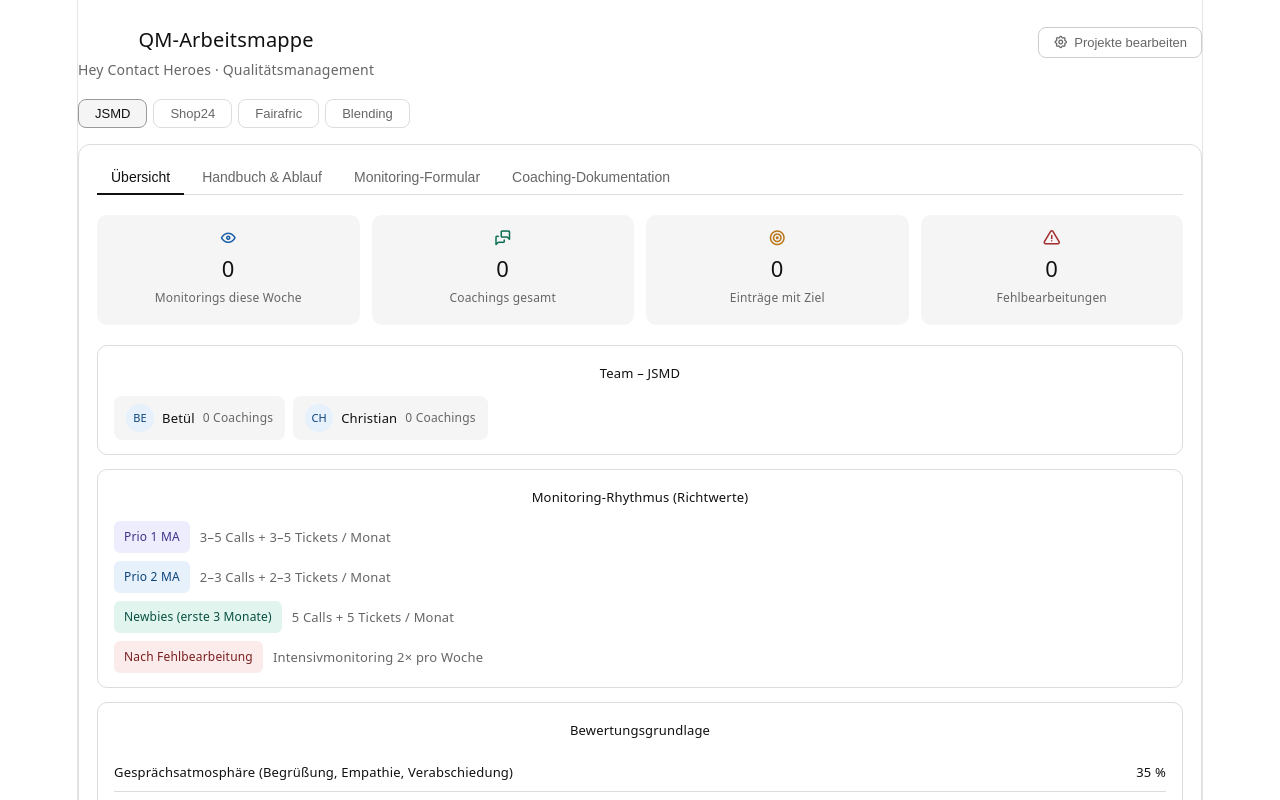
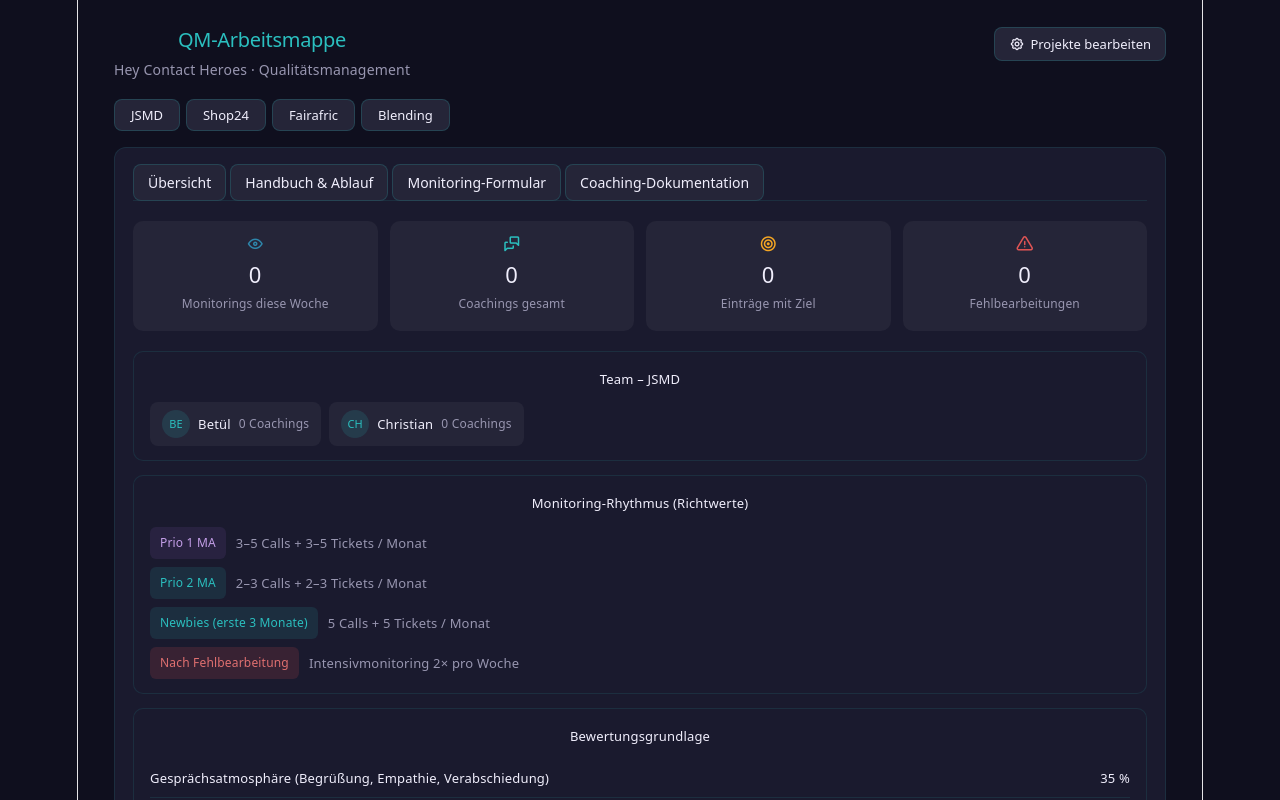
Before and after one commit to stefanie-pixel/vitejs-vite-lcuhdvfy, a React (Vite) app: page / in a window 1280 px wide. Shown: the top 800 px of the page. Built offline with nearby package versions, Linux system fonts and the light colour scheme.

Commit message:
Update App.tsx

```diff
--- a/src/App.tsx
+++ b/src/App.tsx
@@ -1,5 +1,72 @@
 // @ts-nocheck
 import { useState, useEffect } from "react";
+
+const DARK_THEME = `
+  :root {
+    --color-background-primary: #1a1a2e;
+    --color-background-secondary: #252538;
+    --color-background-tertiary: #0f0f1e;
+    --color-text-primary: #f0eefc;
+    --color-text-secondary: #9896b0;
+    --color-text-tertiary: #6a6880;
+    --color-border-tertiary: rgba(43,191,191,0.12);
+    --color-border-secondary: rgba(43,191,191,0.22);
+    --color-border-primary: rgba(43,191,191,0.35);
+    --hch-teal: #2BBFBF;
+    --hch-orange: #F5A623;
+    --hch-purple: #7B4FA6;
+    --hch-blue: #2E86AB;
+    --hch-dark: #4A4A4A;
+    --font-sans: system-ui, -apple-system, sans-serif;
+  }
+  body {
+    background: #0f0f1e;
+    color: #f0eefc;
+    margin: 0;
+    font-family: system-ui, -apple-system, sans-serif;
+  }
+  input, select, textarea {
+    background: #252538 !important;
+    color: #f0eefc !important;
+    border: 0.5px solid rgba(43,191,191,0.2) !important;
+    border-radius: 8px;
+    padding: 8px 12px;
+    font-family: system-ui, -apple-system, sans-serif;
+    outline: none;
+  }
+  input:focus, select:focus, textarea:focus {
+    border-color: #2BBFBF !important;
+    box-shadow: 0 0 0 2px rgba(43,191,191,0.15) !important;
+  }
+  button {
+    background: #252538 !important;
+    color: #f0eefc !important;
+    border: 0.5px solid rgba(43,191,191,0.2) !important;
+    border-radius: 8px;
+    padding: 8px 14px;
+    cursor: pointer;
+    font-family: system-ui, -apple-system, sans-serif;
+    transition: all 0.15s ease;
+  }
+  button:hover { border-color: #2BBFBF !important; color: #2BBFBF !important; }
+  input::placeholder, textarea::placeholder { color: #6a6880 !important; }
+  select option { background: #252538; color: #f0eefc; }
+  * { box-sizing: border-box; }
+  ::-webkit-scrollbar { width: 6px; }
+  ::-webkit-scrollbar-track { background: #0f0f1e; }
+  ::-webkit-scrollbar-thumb { background: #2BBFBF; border-radius: 3px; }
+`;
+
+function InjectTheme() {
+  useEffect(() => {
+    const style = document.createElement("style");
+    style.id = "qm-dark-theme";
+    style.textContent = DARK_THEME;
+    if (!document.getElementById("qm-dark-theme")) document.head.appendChild(style);
+    return () => { const el = document.getElementById("qm-dark-theme"); if (el) el.remove(); };
+  }, []);
+  return null;
+}
 
 const STORAGE_KEY = "qm_arbeitsmappe_v2";
 
@@ -61,7 +128,7 @@ function downloadCSV(filename, rows) {
 }
 
 function Badge({ color, children }) {
-  const colors = { purple: { bg: "#EEEDFE", text: "#3C3489" }, blue: { bg: "#E6F1FB", text: "#0C447C" }, teal: { bg: "#E1F5EE", text: "#085041" }, amber: { bg: "#FAEEDA", text: "#633806" }, coral: { bg: "#FAECE7", text: "#712B13" }, green: { bg: "#EAF3DE", text: "#27500A" }, red: { bg: "#FCEBEB", text: "#791F1F" }, gray: { bg: "#F1EFE8", text: "#444441" } };
+  const colors = { purple: { bg: "rgba(123,79,166,0.15)", text: "#c49fe8" }, blue: { bg: "rgba(43,191,191,0.12)", text: "#2BBFBF" }, teal: { bg: "rgba(43,191,191,0.12)", text: "#2BBFBF" }, amber: { bg: "rgba(245,166,35,0.15)", text: "#F5A623" }, coral: { bg: "rgba(224,85,85,0.15)", text: "#e07070" }, green: { bg: "rgba(43,191,140,0.15)", text: "#2bbf8c" }, red: { bg: "rgba(224,85,85,0.15)", text: "#e07070" }, gray: { bg: "rgba(255,255,255,0.07)", text: "#9896b0" } };
   const c = colors[color] || colors.gray;
   return <span style={{ background: c.bg, color: c.text, fontSize: 12, fontWeight: 500, padding: "3px 10px", borderRadius: 6, whiteSpace: "nowrap" }}>{children}</span>;
 }
@@ -70,7 +137,7 @@ function TabBar({ tabs, active, onChange }) {
   return (
     <div style={{ display: "flex", gap: 4, borderBottom: "0.5px solid var(--color-border-tertiary, #ddd)", marginBottom: 20 }}>
       {tabs.map((t) => (
-        <button key={t.key} onClick={() => onChange(t.key)} style={{ background: "none", border: "none", cursor: "pointer", padding: "8px 14px", fontSize: 14, fontWeight: active === t.key ? 500 : 400, color: active === t.key ? "var(--color-text-primary, #111)" : "var(--color-text-secondary, #666)", borderBottom: active === t.key ? "2px solid var(--color-text-primary, #111)" : "2px solid transparent", marginBottom: -1 }}>
+        <button key={t.key} onClick={() => onChange(t.key)} style={{ background: "none", border: "none", cursor: "pointer", padding: "8px 14px", fontSize: 14, fontWeight: active === t.key ? 500 : 400, color: active === t.key ? "#2BBFBF" : "var(--color-text-secondary, #9896b0)", borderBottom: active === t.key ? "2px solid #2BBFBF" : "2px solid transparent", marginBottom: -1 }}>
           {t.label}
         </button>
       ))}
@@ -109,7 +176,7 @@ function SettingsPanel({ projects, setProjects, onClose }) {
                   <span style={{ fontSize: 12, color: "var(--color-text-secondary, #666)", marginLeft: 10 }}>{p.qms.length} QMs · {p.topics.length} Themen</span>
                 </div>
                 <button onClick={() => setEditingProject(p.id)} style={{ padding: "4px 12px", fontSize: 12, cursor: "pointer", borderRadius: 6, border: "0.5px solid var(--color-border-tertiary, #ddd)", background: "var(--color-background-primary, #fff)", color: "var(--color-text-secondary, #666)" }}><i className="ti ti-edit" style={{ fontSize: 13, marginRight: 4 }} aria-hidden="true" />Bearbeiten</button>
-                <button onClick={() => deleteProject(p.id)} style={{ padding: "4px 8px", fontSize: 12, cursor: "pointer", borderRadius: 6, border: "0.5px solid var(--color-border-tertiary, #ddd)", background: "var(--color-background-primary, #fff)", color: "#A32D2D" }} aria-label="löschen"><i className="ti ti-trash" style={{ fontSize: 13 }} aria-hidden="true" /></button>
+                <button onClick={() => deleteProject(p.id)} style={{ padding: "4px 8px", fontSize: 12, cursor: "pointer", borderRadius: 6, border: "0.5px solid var(--color-border-tertiary, #ddd)", background: "var(--color-background-primary, #fff)", color: "#e05555" }} aria-label="löschen"><i className="ti ti-trash" style={{ fontSize: 13 }} aria-hidden="true" /></button>
               </div>
             ))}
           </div>
@@ -124,7 +191,7 @@ function SettingsPanel({ projects, setProjects, onClose }) {
           <div style={{ marginBottom: 14 }}><label style={{ fontSize: 12, color: "var(--color-text-secondary, #666)", display: "block", marginBottom: 4 }}>Projektname</label><input value={ep.name} onChange={(e) => updateProject(ep.id, { name: e.target.value })} style={{ width: "100%", boxSizing: "border-box" }} /></div>
           <div style={{ marginBottom: 16 }}>
             <p style={{ fontSize: 13, fontWeight: 500, marginBottom: 8, color: "var(--color-text-primary, #111)" }}>QMs / Coaches</p>
-            <div style={{ display: "flex", flexWrap: "wrap", gap: 6, marginBottom: 8 }}>{ep.qms.map((q) => (<span key={q} style={{ display: "flex", alignItems: "center", gap: 4, background: "#E6F1FB", color: "#0C447C", fontSize: 13, padding: "4px 10px", borderRadius: 6 }}>{q}<button onClick={() => removeQM(ep.id, q)} style={{ background: "none", border: "none", cursor: "pointer", padding: 0, lineHeight: 1, color: "#185FA5" }} aria-label="entfernen"><i className="ti ti-x" style={{ fontSize: 11 }} aria-hidden="true" /></button></span>))}</div>
+            <div style={{ display: "flex", flexWrap: "wrap", gap: 6, marginBottom: 8 }}>{ep.qms.map((q) => (<span key={q} style={{ display: "flex", alignItems: "center", gap: 4, background: "#E6F1FB", color: "#0C447C", fontSize: 13, padding: "4px 10px", borderRadius: 6 }}>{q}<button onClick={() => removeQM(ep.id, q)} style={{ background: "none", border: "none", cursor: "pointer", padding: 0, lineHeight: 1, color: "#2E86AB" }} aria-label="entfernen"><i className="ti ti-x" style={{ fontSize: 11 }} aria-hidden="true" /></button></span>))}</div>
             <div style={{ display: "flex", gap: 8 }}><input value={newQM} onChange={(e) => setNewQM(e.target.value)} onKeyDown={(e) => e.key === "Enter" && addQM(ep.id)} placeholder="QM-Name..." style={{ flex: 1 }} /><button onClick={() => addQM(ep.id)} style={{ padding: "0 14px", cursor: "pointer", fontSize: 13 }}>Hinzufügen</button></div>
           </div>
           <div>
@@ -145,8 +212,8 @@ function HandbookSection({ handbook, setHandbook }) {
   const [newStep, setNewStep] = useState("");
   const [newPhaseName, setNewPhaseName] = useState("");
 
-  const colorMap = { purple: "#534AB7", blue: "#185FA5", teal: "#0F6E56", amber: "#BA7517", coral: "#993C1D", green: "#3B6D11", gray: "#5F5E5A" };
-  const bgMap = { purple: "#EEEDFE", blue: "#E6F1FB", teal: "#E1F5EE", amber: "#FAEEDA", coral: "#FAECE7", green: "#EAF3DE", gray: "#F1EFE8" };
+  const colorMap = { purple: "#534AB7", blue: "#2E86AB", teal: "#2BBFBF", amber: "#F5A623", coral: "#993C1D", green: "#3B6D11", gray: "#5F5E5A" };
+  const bgMap = { purple: "rgba(123,79,166,0.15)", blue: "rgba(46,134,171,0.15)", teal: "rgba(43,191,191,0.15)", amber: "rgba(245,166,35,0.15)", coral: "rgba(224,85,85,0.15)", green: "rgba(43,191,140,0.15)", gray: "rgba(255,255,255,0.07)" };
 
   const updatePhase = (id, patch) => setHandbook(handbook.map((h) => h.id === id ? { ...h, ...patch } : h));
   const deletePhase = (id) => setHandbook(handbook.filter((h) => h.id !== id));
@@ -191,7 +258,7 @@ function HandbookSection({ handbook, setHandbook }) {
                     <select value={s.icon} onChange={(e) => updatePhase(s.id, { icon: e.target.value })} style={{ fontSize: 11, padding: "2px 4px", borderRadius: 6, border: "0.5px solid var(--color-border-tertiary, #ddd)" }}>
                       {PHASE_ICONS.map((ic) => <option key={ic} value={ic}>{ic.replace("ti-", "")}</option>)}
                     </select>
-                    <button onClick={() => deletePhase(s.id)} style={{ padding: "4px 8px", fontSize: 12, cursor: "pointer", borderRadius: 6, border: "0.5px solid var(--color-border-tertiary, #ddd)", background: "var(--color-background-primary, #fff)", color: "#A32D2D" }} aria-label="Phase löschen"><i className="ti ti-trash" style={{ fontSize: 12 }} aria-hidden="true" /></button>
+                    <button onClick={() => deletePhase(s.id)} style={{ padding: "4px 8px", fontSize: 12, cursor: "pointer", borderRadius: 6, border: "0.5px solid var(--color-border-tertiary, #ddd)", background: "var(--color-background-primary, #fff)", color: "#e05555" }} aria-label="Phase löschen"><i className="ti ti-trash" style={{ fontSize: 12 }} aria-hidden="true" /></button>
                   </div>
                 )}
               </div>
@@ -203,7 +270,7 @@ function HandbookSection({ handbook, setHandbook }) {
                         {editMode ? (
                           <>
                             <input value={step} onChange={(e) => editStep(s.id, j, e.target.value)} style={{ flex: 1, fontSize: 13 }} />
-                            <button onClick={() => removeStep(s.id, j)} style={{ background: "none", border: "none", cursor: "pointer", padding: 2, color: "#A32D2D", flexShrink: 0 }} aria-label="Schritt löschen"><i className="ti ti-trash" style={{ fontSize: 13 }} aria-hidden="true" /></button>
+                            <button onClick={() => removeStep(s.id, j)} style={{ background: "none", border: "none", cursor: "pointer", padding: 2, color: "#e05555", flexShrink: 0 }} aria-label="Schritt löschen"><i className="ti ti-trash" style={{ fontSize: 13 }} aria-hidden="true" /></button>
                           </>
                         ) : step}
                       </li>
@@ -312,7 +379,7 @@ function MonitoringForm({ saved, setSaved, projects }) {
           <textarea value={notes} onChange={(e) => setNotes(e.target.value)} placeholder="Bemerkungen / Notizen..." rows={4} style={{ width: "100%", marginTop: 12, fontSize: 13, boxSizing: "border-box" }} />
         </div>
       </div>
-      <div style={{ display: "flex", justifyContent: "flex-end", marginTop: 12 }}><button onClick={saveEntry} style={{ padding: "8px 20px", fontSize: 14 }}><i className="ti ti-device-floppy" style={{ marginRight: 6 }} aria-hidden="true" />Monitoring speichern</button></div>
+      <div style={{ display: "flex", justifyContent: "flex-end", marginTop: 12 }}><button onClick={saveEntry} style={{ padding: "8px 20px", fontSize: 14, background: "rgba(43,191,191,0.15) !important", borderColor: "#2BBFBF !important", color: "#2BBFBF !important" }}><i className="ti ti-device-floppy" style={{ marginRight: 6 }} aria-hidden="true" />Monitoring speichern</button></div>
       {saved.length > 0 && (
         <div style={{ marginTop: 20 }}>
           <div style={{ display: "flex", alignItems: "center", justifyContent: "space-between", marginBottom: 10 }}>
@@ -331,7 +398,7 @@ function MonitoringForm({ saved, setSaved, projects }) {
                 <div style={{ display: "flex", alignItems: "center", gap: 8 }}>
                   {s.callPct !== null && s.callPct !== undefined && <Badge color={s.callPct >= 90 ? "green" : s.callPct >= 75 ? "amber" : "red"}>{s.callPct} %</Badge>}
                   {s.ticketPct !== null && s.ticketPct !== undefined && <Badge color={s.ticketPct >= 90 ? "green" : s.ticketPct >= 75 ? "amber" : "red"}>T: {s.ticketPct} %</Badge>}
-                  <button onClick={() => setSaved(saved.filter((x) => x.id !== s.id))} style={{ background: "none", border: "none", cursor: "pointer", padding: 2, color: "#A32D2D" }} aria-label="löschen"><i className="ti ti-trash" style={{ fontSize: 13 }} aria-hidden="true" /></button>
+                  <button onClick={() => setSaved(saved.filter((x) => x.id !== s.id))} style={{ background: "none", border: "none", cursor: "pointer", padding: 2, color: "#e05555" }} aria-label="löschen"><i className="ti ti-trash" style={{ fontSize: 13 }} aria-hidden="true" /></button>
                 </div>
               </div>
             ))}
@@ -378,7 +445,7 @@ function CoachingDoc({ project, entries, setEntries, projects }) {
         <div><label style={{ fontSize: 12, color: "var(--color-text-secondary, #666)", display: "block", marginBottom: 4 }}>Ziel / Anmerkung</label><select value={form.goal} onChange={(e) => update("goal", e.target.value)} style={{ width: "100%" }}><option value="">– Ziel wählen –</option>{GOALS_LIBRARY.map((g) => <option key={g}>{g}</option>)}</select></div>
       </div>
       <div style={{ marginBottom: 10 }}><label style={{ fontSize: 12, color: "var(--color-text-secondary, #666)", display: "block", marginBottom: 4 }}>Dokumentation</label><textarea value={form.doc} onChange={(e) => update("doc", e.target.value)} rows={3} placeholder="z.B. Call ID 2460398 – Servicefragen nicht gestellt" style={{ width: "100%", fontSize: 13, boxSizing: "border-box" }} /></div>
-      <div style={{ display: "flex", justifyContent: "flex-end" }}><button onClick={save} style={{ padding: "8px 20px", fontSize: 14 }}><i className="ti ti-plus" style={{ marginRight: 6 }} aria-hidden="true" />Eintrag hinzufügen</button></div>
+      <div style={{ display: "flex", justifyContent: "flex-end" }}><button onClick={save} style={{ padding: "8px 20px", fontSize: 14, background: "rgba(43,191,191,0.15) !important", borderColor: "#2BBFBF !important", color: "#2BBFBF !important" }}><i className="ti ti-plus" style={{ marginRight: 6 }} aria-hidden="true" />Eintrag hinzufügen</button></div>
       {entries.length > 0 && (
         <div style={{ marginTop: 20 }}>
           <div style={{ display: "flex", alignItems: "center", justifyContent: "space-between", marginBottom: 10 }}>
@@ -394,10 +461,10 @@ function CoachingDoc({ project, entries, setEntries, projects }) {
                   {e.coach && <span style={{ fontSize: 12, color: "var(--color-text-secondary, #666)" }}>· {e.coach}</span>}
                   {e.projektName && <Badge color="blue">{e.projektName}</Badge>}
                   <Badge color={TOPIC_COLORS[e.topic] || "gray"}>{e.topic}</Badge>
-                  <div style={{ marginLeft: "auto" }}><button onClick={() => setEntries(entries.filter((x) => x.id !== e.id))} style={{ background: "none", border: "none", cursor: "pointer", padding: 2, color: "#A32D2D" }} aria-label="löschen"><i className="ti ti-trash" style={{ fontSize: 13 }} aria-hidden="true" /></button></div>
+                  <div style={{ marginLeft: "auto" }}><button onClick={() => setEntries(entries.filter((x) => x.id !== e.id))} style={{ background: "none", border: "none", cursor: "pointer", padding: 2, color: "#e05555" }} aria-label="löschen"><i className="ti ti-trash" style={{ fontSize: 13 }} aria-hidden="true" /></button></div>
                 </div>
                 {e.doc && <p style={{ fontSize: 13, color: "var(--color-text-secondary, #666)", margin: "0 0 4px" }}>{e.doc}</p>}
-                {e.goal && <div style={{ display: "flex", alignItems: "center", gap: 6 }}><i className="ti ti-target" style={{ fontSize: 13, color: "#185FA5" }} aria-hidden="true" /><span style={{ fontSize: 12, color: "#185FA5" }}>{e.goal}</span></div>}
+                {e.goal && <div style={{ display: "flex", alignItems: "center", gap: 6 }}><i className="ti ti-target" style={{ fontSize: 13, color: "#2E86AB" }} aria-hidden="true" /><span style={{ fontSize: 12, color: "#2E86AB" }}>{e.goal}</span></div>}
               </div>
             ))}
           </div>
@@ -419,7 +486,7 @@ function OverviewSection({ project, monitorings, coachings }) {
   return (
     <div>
       <div style={{ display: "grid", gridTemplateColumns: "repeat(4, 1fr)", gap: 12, marginBottom: 20 }}>
-        {[[String(monThisWeek), "Monitorings diese Woche", "ti-eye", "#185FA5"], [String(coa.length), "Coachings gesamt", "ti-messages", "#0F6E56"], [String(openGoals), "Einträge mit Ziel", "ti-target", "#BA7517"], [String(errors), "Fehlbearbeitungen", "ti-alert-triangle", "#A32D2D"]].map(([value, label, icon, color], i) => (
+        {[[String(monThisWeek), "Monitorings diese Woche", "ti-eye", "#2E86AB"], [String(coa.length), "Coachings gesamt", "ti-messages", "#2BBFBF"], [String(openGoals), "Einträge mit Ziel", "ti-target", "#F5A623"], [String(errors), "Fehlbearbeitungen", "ti-alert-triangle", "#e05555"]].map(([value, label, icon, color], i) => (
           <div key={i} style={{ background: "var(--color-background-secondary, #f5f5f5)", borderRadius: 10, padding: "14px 16px" }}>
             <i className={`ti ${icon}`} style={{ fontSize: 18, color, marginBottom: 8, display: "block" }} aria-hidden="true" />
             <p style={{ fontSize: 22, fontWeight: 500, margin: "0 0 4px", color: "var(--color-text-primary, #111)" }}>{value}</p>
@@ -433,7 +500,7 @@ function OverviewSection({ project, monitorings, coachings }) {
           <div style={{ display: "flex", flexWrap: "wrap", gap: 8 }}>
             {project.qms.map((q) => (
               <div key={q} style={{ display: "flex", alignItems: "center", gap: 8, background: "var(--color-background-secondary, #f5f5f5)", borderRadius: 8, padding: "8px 12px" }}>
-                <div style={{ width: 28, height: 28, borderRadius: "50%", background: "#E6F1FB", display: "flex", alignItems: "center", justifyContent: "center", fontSize: 11, fontWeight: 500, color: "#0C447C" }}>{q.slice(0, 2).toUpperCase()}</div>
+                <div style={{ width: 28, height: 28, borderRadius: "50%", background: "rgba(43,191,191,0.15)", display: "flex", alignItems: "center", justifyContent: "center", fontSize: 11, fontWeight: 500, color: "#2BBFBF" }}>{q.slice(0, 2).toUpperCase()}</div>
                 <span style={{ fontSize: 13, color: "var(--color-text-primary, #111)" }}>{q}</span>
                 <span style={{ fontSize: 12, color: "var(--color-text-secondary, #666)" }}>{coa.filter((e) => e.coach === q).length} Coachings</span>
               </div>
@@ -486,11 +553,12 @@ export default function QMTool() {
   const sectionTabs = [{ key: "overview", label: "Übersicht" }, { key: "handbook", label: "Handbuch & Ablauf" }, { key: "monitoring", label: "Monitoring-Formular" }, { key: "coaching", label: "Coaching-Dokumentation" }];
 
   return (
-    <div style={{ padding: "1.5rem 0", fontFamily: "var(--font-sans, system-ui, sans-serif)" }}>
+    <div style={{ padding: "1.5rem 2rem 3rem", fontFamily: "var(--font-sans, system-ui, sans-serif)", minHeight: "100vh" }}>
+      <InjectTheme />
       <h2 style={{ position: "absolute", width: 1, height: 1, overflow: "hidden", margin: 0 }}>QM-Arbeitsmappe</h2>
       <div style={{ display: "flex", alignItems: "flex-start", justifyContent: "space-between", marginBottom: 16 }}>
-        <div><p style={{ fontSize: 20, fontWeight: 500, margin: "0 0 4px", color: "var(--color-text-primary, #111)" }}>QM-Arbeitsmappe</p><p style={{ fontSize: 14, color: "var(--color-text-secondary, #666)", margin: 0 }}>Hey Contact Heroes · Qualitätsmanagement</p></div>
-        <button onClick={() => setShowSettings(!showSettings)} style={{ display: "flex", alignItems: "center", gap: 6, padding: "7px 14px", fontSize: 13, cursor: "pointer", borderRadius: 8, border: "0.5px solid var(--color-border-secondary, #ccc)", background: showSettings ? "var(--color-background-secondary, #f5f5f5)" : "var(--color-background-primary, #fff)", color: "var(--color-text-secondary, #666)", fontWeight: showSettings ? 500 : 400 }}><i className="ti ti-settings" style={{ fontSize: 15 }} aria-hidden="true" />Projekte bearbeiten</button>
+        <div><p style={{ fontSize: 20, fontWeight: 500, margin: "0 0 4px", color: "#2BBFBF", letterSpacing: "-0.3px" }}>QM-Arbeitsmappe</p><p style={{ fontSize: 14, color: "var(--color-text-secondary, #9896b0)", margin: 0 }}>Hey Contact Heroes · Qualitätsmanagement</p></div>
+        <button onClick={() => setShowSettings(!showSettings)} style={{ display: "flex", alignItems: "center", gap: 6, padding: "7px 14px", fontSize: 13, cursor: "pointer", borderRadius: 8, border: "0.5px solid var(--color-border-secondary, #ccc)", background: showSettings ? "rgba(43,191,191,0.12)" : "var(--color-background-primary, #1a1a2e)", color: showSettings ? "#2BBFBF" : "var(--color-text-secondary, #9896b0)", fontWeight: showSettings ? 500 : 400 }}><i className="ti ti-settings" style={{ fontSize: 15 }} aria-hidden="true" />Projekte bearbeiten</button>
       </div>
       {showSettings && <SettingsPanel projects={projects} setProjects={setProjects} onClose={() => setShowSettings(false)} />}
       <div style={{ display: "flex", gap: 6, flexWrap: "wrap", marginBottom: 16 }}>
```
